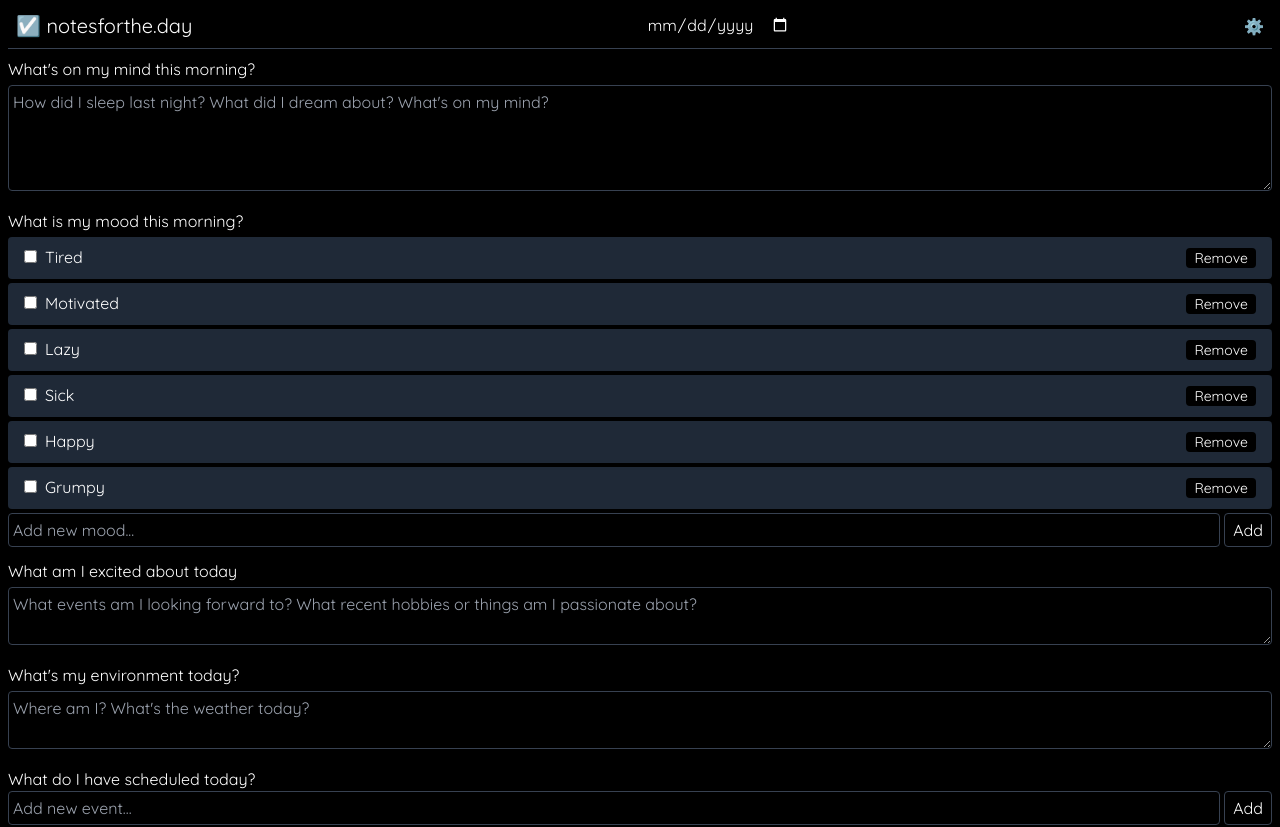
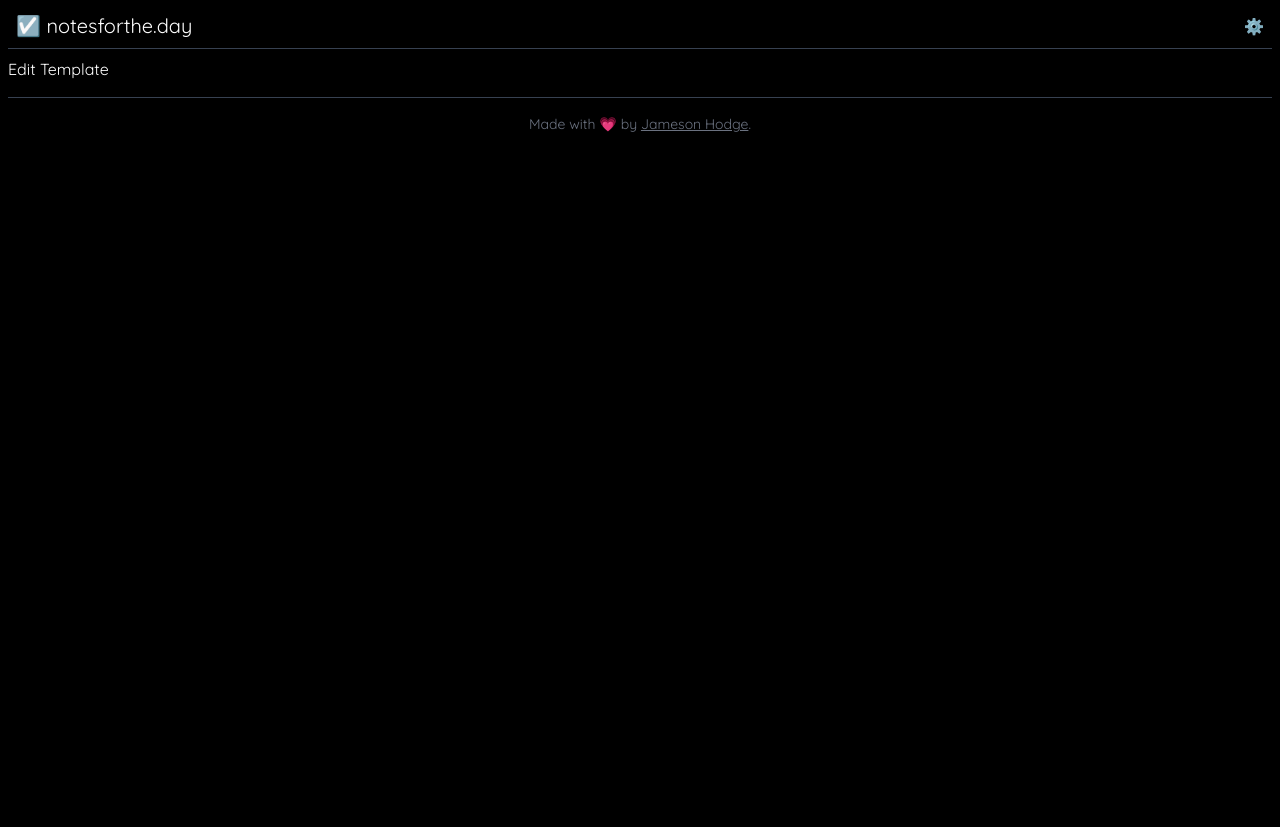
Before and after one commit to jamesondh/notesforthe.day, a React (Vite) app: page /edit-template in a window 1280 px wide. Shown: the top 827 px of the page. After the commit the page ends 800 px from the top, so only its background shows below. Built offline with nearby package versions, Linux system fonts and the light colour scheme.

Commit message:
create default layout, 404, and edit template page

```diff
--- a/src/App.tsx
+++ b/src/App.tsx
@@ -1,11 +1,19 @@
 import { Routes, Route } from "react-router-dom";
+import DefaultLayout from "./layouts/default-layout";
 import Home from "./pages/home";
+import EditTemplate from "./pages/edit-template";
+import Page404 from "./pages/page-404";
 
 export default function App() {
   return (
     <Routes>
-      <Route path="/" element={<Home />} />
-      <Route path="/:day" element={<Home />} />
+      <Route path="/" element={<DefaultLayout />}>
+        <Route path="/" element={<Home />} />
+        <Route path="/:day" element={<Home />} />
+        <Route path="/edit-template" element={<EditTemplate />} />
+        <Route path="*" element={<Page404 />} />
+        <Route path="/404" element={<Page404 />} />
+      </Route>
     </Routes>
   );
 }
--- a/src/components/header.tsx
+++ b/src/components/header.tsx
@@ -1,12 +1,12 @@
 import { useState } from "react";
-import { useNavigate } from "react-router-dom";
+import { Link, useNavigate } from "react-router-dom";
 import DateSelector from "./date-selector";
 import Hr from "./hr";
 
 interface HeaderProps {
-  date: string;
-  setDate: (date: string) => void;
-  handleResetDay: () => void;
+  date?: string;
+  setDate?: (date: string) => void;
+  handleResetDay?: () => void;
 }
 
 export default function Header({ date, setDate, handleResetDay }: HeaderProps) {
@@ -18,6 +18,10 @@ export default function Header({ date, setDate, handleResetDay }: HeaderProps) {
   };
 
   const handleDateChange = (newDate: string) => {
+    if (!setDate) {
+      return;
+    }
+
     setDate(newDate);
     navigate(`/${newDate}`);
   };
@@ -25,22 +29,33 @@ export default function Header({ date, setDate, handleResetDay }: HeaderProps) {
   return (
     <>
       <div className="flex justify-between mt-3 mx-2">
-        <h1 className="text-xl">☑️ notesforthe.day</h1>
+        <h1 className="text-xl">
+          <Link to="/">☑️ notesforthe.day</Link>
+        </h1>
+        {setDate && date && (
           <DateSelector value={date} onChange={handleDateChange} />
+        )}
         <button className="btn" onClick={toggleSettings}>
           ⚙️
         </button>
       </div>
+
+      {setDate && (
         <div
           id="settings-menu"
           className={`text-right transition-[max-height,padding] duration-300 ease-in-out overflow-hidden ${isSettingsVisible ? "max-h-24 py-2" : "max-h-0 py-0"}`}
         >
+          <p className="underline">
+            <Link to="/edit-template">Edit template</Link>
+          </p>
           <p>
             <a href="#" className="underline" onClick={handleResetDay}>
               Reset day
             </a>
           </p>
         </div>
+      )}
+
       <Hr />
     </>
   );
--- /dev/null
+++ b/src/layouts/default-layout.tsx
@@ -0,0 +1,11 @@
+import { Outlet } from "react-router-dom";
+import Footer from "../components/footer";
+
+export default function DefaultLayout() {
+  return (
+    <div className="container mx-auto px-2">
+      <Outlet />
+      <Footer />
+    </div>
+  );
+}
--- /dev/null
+++ b/src/pages/edit-template.tsx
@@ -0,0 +1,12 @@
+import Header from "../components/header";
+
+export default function EditTemplate() {
+  return (
+    <>
+      <Header />
+      <div>
+        <h1>Edit Template</h1>
+      </div>
+    </>
+  );
+}
--- a/src/pages/home.tsx
+++ b/src/pages/home.tsx
@@ -6,21 +6,31 @@ import { getDatabaseKey } from "../utils";
 import Checkboxes from "../components/checkboxes";
 import Textarea from "../components/textarea";
 import Header from "../components/header";
-import Footer from "../components/footer";
 
 export default function Home() {
   const { day } = useParams();
-  const [date, setDate] = useState(
-    day || new Date().toISOString().split("T")[0],
-  );
+
+  const [date, setDate] = useState<string | null>(null);
 
   useEffect(() => {
     if (day) {
-      setDate(day);
+      // verify that the day is in the correct format
+      const dateRegex = /^\d{4}-\d{2}-\d{2}$/;
+      if (!dateRegex.test(day)) {
+        window.location.href = "/404";
+      } else {
+        setDate(day);
+      }
+    } else {
+      setDate(new Date().toISOString().split("T")[0]);
     }
   }, [day]);
 
   const resetState = () => {
+    if (!date) {
+      return;
+    }
+
     for (const inputComponent of initialInputComponents) {
       const key = getDatabaseKey(date, inputComponent.label);
       console.log("Attempting to remove", key);
@@ -52,6 +62,10 @@ export default function Home() {
     inputComponent: InputComponent,
     key: number,
   ) => {
+    if (!date) {
+      return null;
+    }
+
     switch (inputComponent.type) {
       case InputType.Textarea:
         if (!inputComponent.placeholder) {
@@ -85,12 +99,13 @@ export default function Home() {
   };
 
   return (
-    <div className="container mx-auto px-2">
-      <Header date={date} setDate={setDate} handleResetDay={handleResetDay} />
+    <>
+      {date && (
+        <Header date={date} setDate={setDate} handleResetDay={handleResetDay} />
+      )}
       {initialInputComponents.map((item, index) =>
         renderInputComponent(item, index),
       )}
-      <Footer />
-    </div>
+    </>
   );
 }
--- /dev/null
+++ b/src/pages/page-404.tsx
@@ -0,0 +1,17 @@
+import Header from "../components/header";
+
+export default function Page404() {
+  return (
+    <>
+      <Header />
+      <div className="my-20 text-center">
+        <p>404 - Page Not Found</p>
+        <p>
+          <a className="underline" href="/">
+            Go Home
+          </a>
+        </p>
+      </div>
+    </>
+  );
+}
```
Lines whose indentation alone changed are shown as unchanged.
